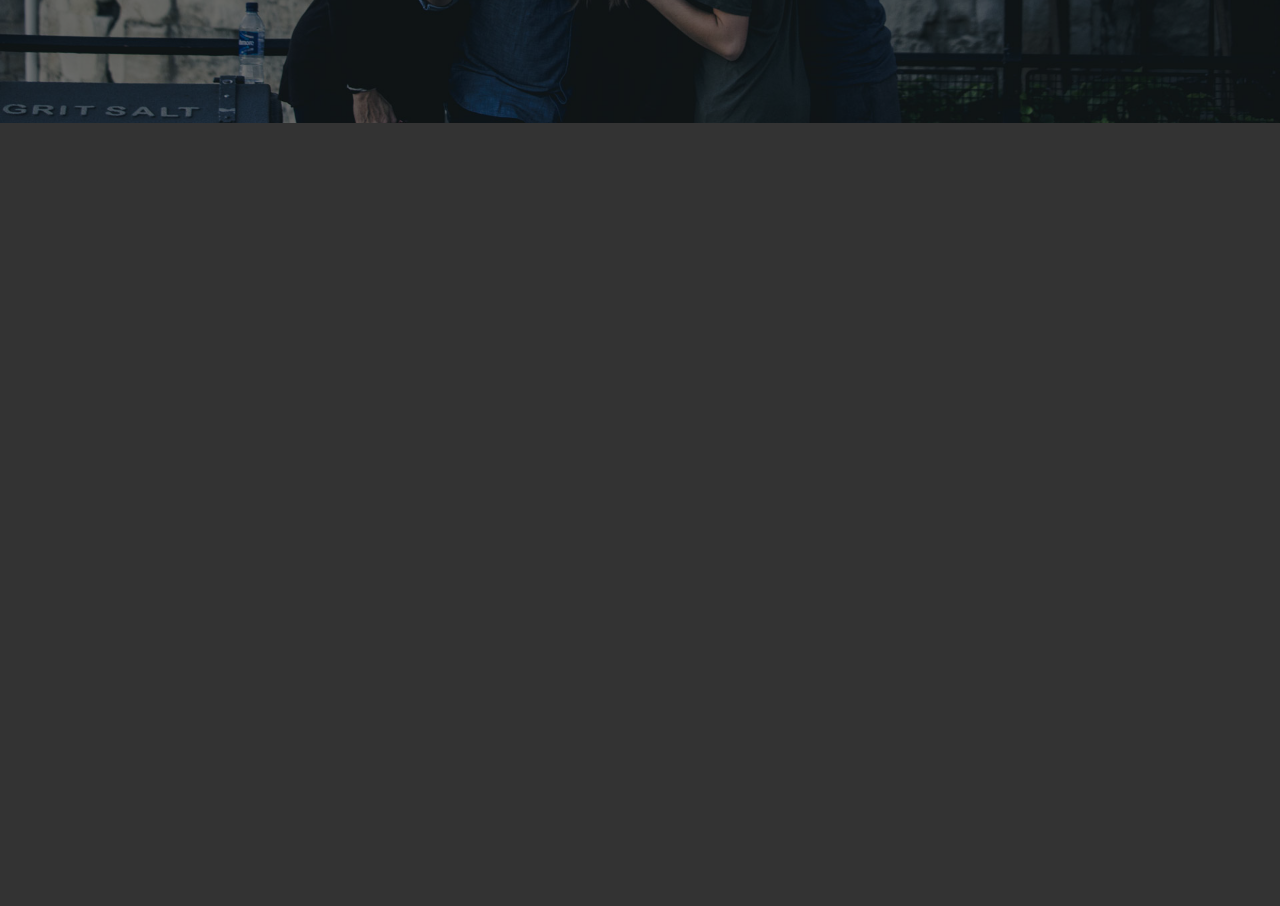
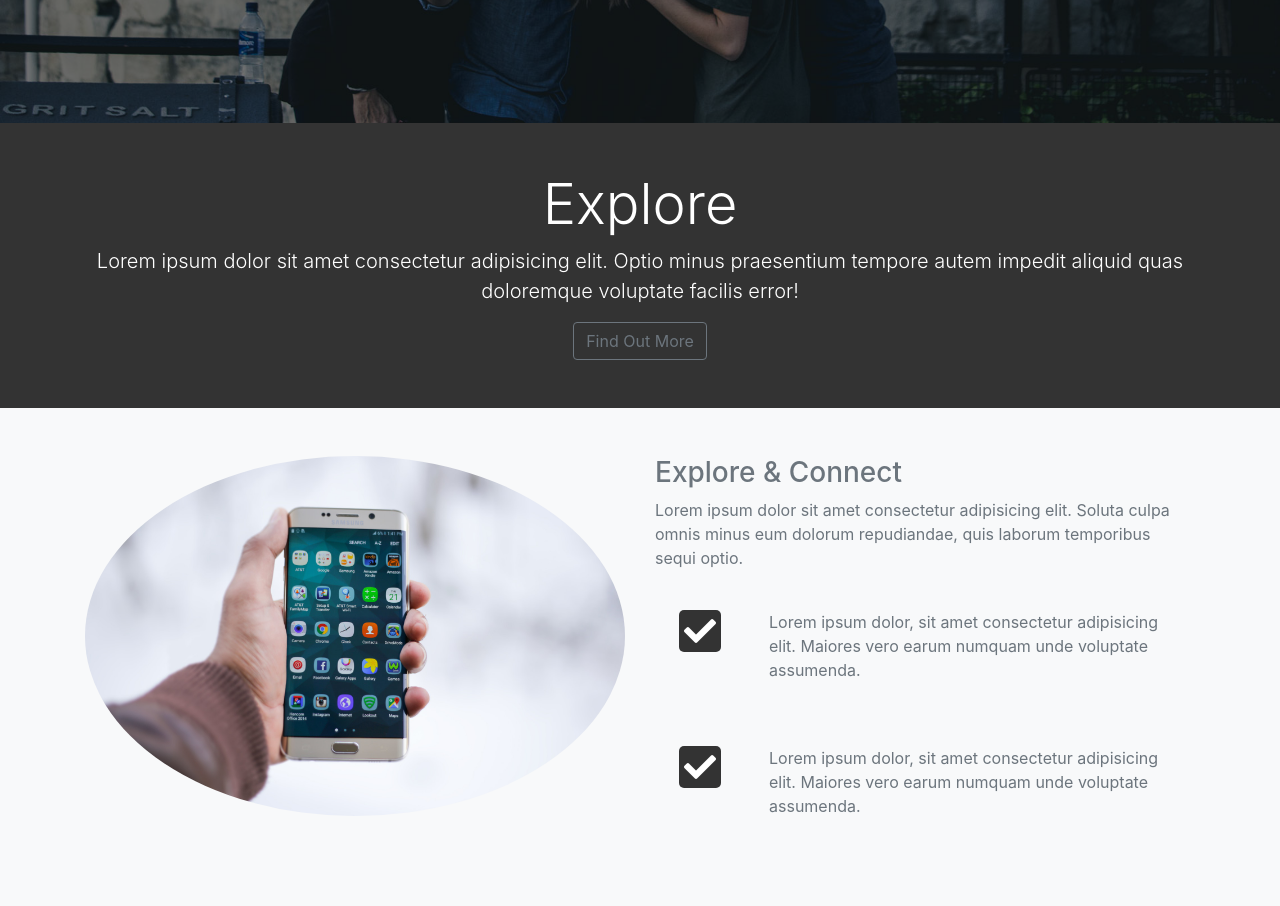
Before and after one commit to Aemonicus/LoopLab-Social-Project, a plain HTML site: page index.html in a window 1280 px wide. Shown: the part 577-1483 px from the top of the page. Before the commit the page ends 800 px from the top, so only its background shows below. Drawn offline with nearby package versions, Linux system fonts and the light colour scheme.

Commit message:
End Explore Section

```diff
--- a/css/style.css
+++ b/css/style.css
@@ -39,3 +39,11 @@ body {
   padding: 5px;
   border-radius: 5px;
 }
+
+#explore-section .fas,
+#share-section .fas {
+  background: #333;
+  color: white;
+  padding: 5px;
+  border-radius: 5px;
+}
--- a/index.html
+++ b/index.html
@@ -140,6 +140,69 @@
       </div>
     </header>
 
+    <!-- EXPLORE HEAD -->
+
+    <section id="explore-head-section">
+      <div class="container">
+        <div class="row">
+          <div class="col text-center py-5">
+            <h1 class="display-4">Explore</h1>
+            <p class="lead">
+              Lorem ipsum dolor sit amet consectetur adipisicing elit. Optio
+              minus praesentium tempore autem impedit aliquid quas doloremque
+              voluptate facilis error!
+            </p>
+            <a href="#" class="btn btn-outline-secondary">Find Out More</a>
+          </div>
+        </div>
+      </div>
+    </section>
+
+    <!-- EXPLORE SECTION -->
+
+    <section id="explore-section" class="bg-light text-muted py-5">
+      <div class="container">
+        <div class="row">
+          <div class="col-md-6">
+            <img
+              src="img/explore-section1.jpg"
+              alt=""
+              class="img-fluid mb-3 rounded-circle"
+            />
+          </div>
+          <div class="col-md-6">
+            <h3>Explore & Connect</h3>
+            <p>
+              Lorem ipsum dolor sit amet consectetur adipisicing elit. Soluta
+              culpa omnis minus eum dolorum repudiandae, quis laborum temporibus
+              sequi optio.
+            </p>
+            <div class="d-flex">
+              <div class="p-4 align-self-start">
+                <i class="fas fa-check fa-2x"></i>
+              </div>
+              <div class="p-4 align-self-end">
+                <p>
+                  Lorem ipsum dolor, sit amet consectetur adipisicing elit.
+                  Maiores vero earum numquam unde voluptate assumenda.
+                </p>
+              </div>
+            </div>
+            <div class="d-flex">
+              <div class="p-4 align-self-start">
+                <i class="fas fa-check fa-2x"></i>
+              </div>
+              <div class="p-4 align-self-end">
+                <p>
+                  Lorem ipsum dolor, sit amet consectetur adipisicing elit.
+                  Maiores vero earum numquam unde voluptate assumenda.
+                </p>
+              </div>
+            </div>
+          </div>
+        </div>
+      </div>
+    </section>
     <script
       src="http://code.jquery.com/jquery-3.3.1.min.js"
       integrity="sha256-FgpCb/KJQlLNfOu91ta32o/NMZxltwRo8QtmkMRdAu8="
```
